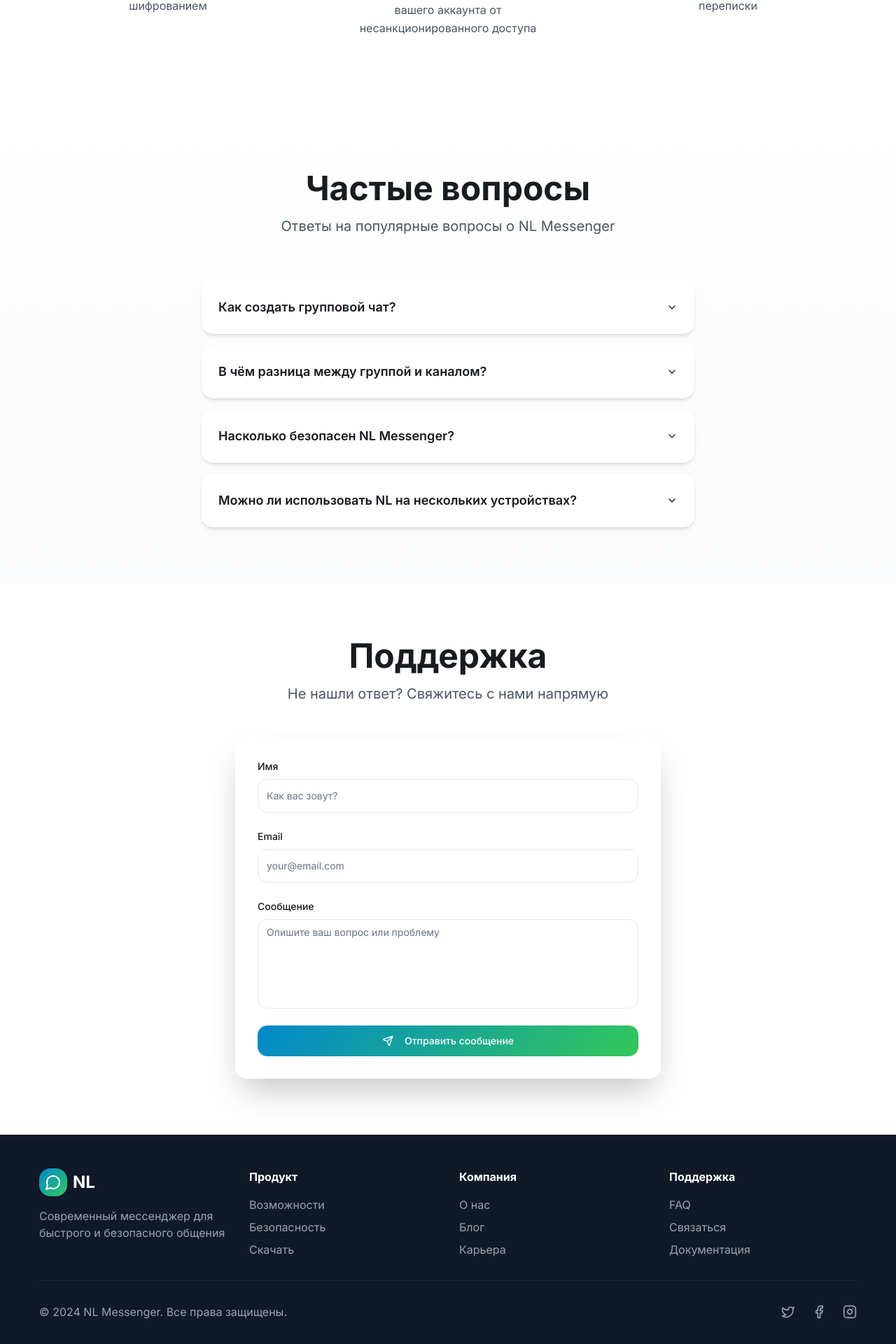
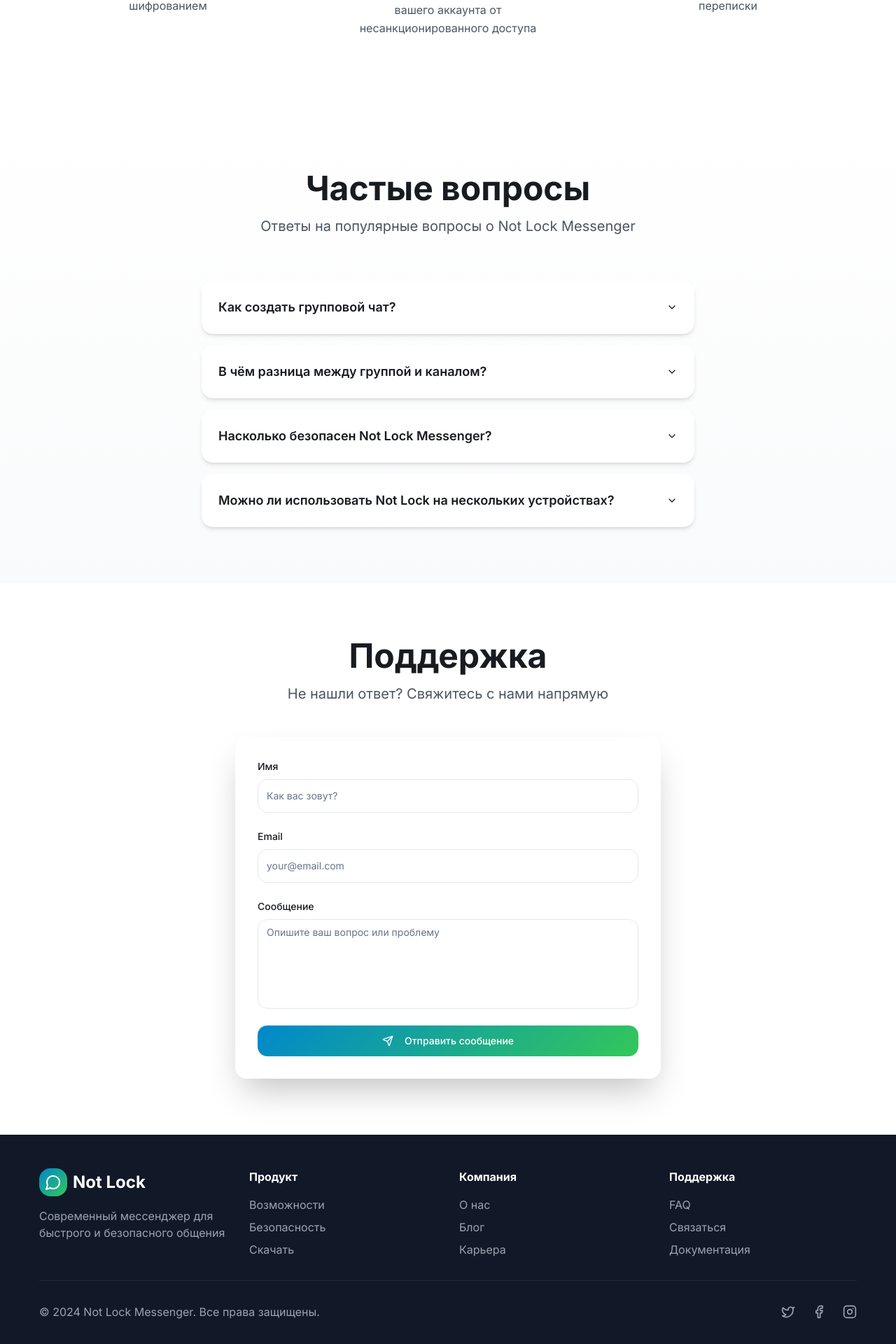
Before and after one commit to pr-poehali-dev/messenger-website-project-2, a React (Vite) app: page / in a window 1280 px wide. Shown: the part 1695-3615 px from the top of the page at 70% size. Built offline with nearby package versions, Linux system fonts and the light colour scheme.

Commit message:
Убрать блокировку Юры

```diff
--- a/src/pages/Index.tsx
+++ b/src/pages/Index.tsx
@@ -60,12 +60,12 @@ const Index = () => {
       answer: "Группы предназначены для двусторонней коммуникации между участниками. Каналы - это инструмент для односторонней трансляции сообщений неограниченному числу подписчиков."
     },
     {
-      question: "Насколько безопасен NL Messenger?",
+      question: "Насколько безопасен Not Lock Messenger?",
       answer: "Мы используем сквозное шифрование для всех сообщений, двухфакторную аутентификацию и протокол MTProto. Ваши данные надежно защищены от третьих лиц."
     },
     {
-      question: "Можно ли использовать NL на нескольких устройствах?",
-      answer: "Да! NL синхронизируется между всеми вашими устройствами. Начните переписку на телефоне и продолжите на компьютере или планшете."
+      question: "Можно ли использовать Not Lock на нескольких устройствах?",
+      answer: "Да! Not Lock синхронизируется между всеми вашими устройствами. Начните переписку на телефоне и продолжите на компьютере или планшете."
     }
   ];
 
@@ -224,7 +224,7 @@ const Index = () => {
           <div className="text-center mb-16 animate-fade-in">
             <h2 className="text-5xl font-bold mb-4">Частые вопросы</h2>
             <p className="text-xl text-gray-600">
-              Ответы на популярные вопросы о NL Messenger
+              Ответы на популярные вопросы о Not Lock Messenger
             </p>
           </div>
           <Accordion type="single" collapsible className="space-y-4">
@@ -302,7 +302,7 @@ const Index = () => {
                 <div className="w-10 h-10 rounded-2xl gradient-blue-green flex items-center justify-center">
                   <Icon name="MessageCircle" className="text-white" size={24} />
                 </div>
-                <span className="text-2xl font-bold">NL</span>
+                <span className="text-2xl font-bold">Not Lock</span>
               </div>
               <p className="text-gray-400">
                 Современный мессенджер для быстрого и безопасного общения
@@ -334,7 +334,7 @@ const Index = () => {
             </div>
           </div>
           <div className="border-t border-gray-800 pt-8 flex flex-col md:flex-row justify-between items-center gap-4">
-            <p className="text-gray-400">© 2024 NL Messenger. Все права защищены.</p>
+            <p className="text-gray-400">© 2024 Not Lock Messenger. Все права защищены.</p>
             <div className="flex gap-6">
               <a href="#" className="text-gray-400 hover:text-white transition-colors">
                 <Icon name="Twitter" size={20} />
```
